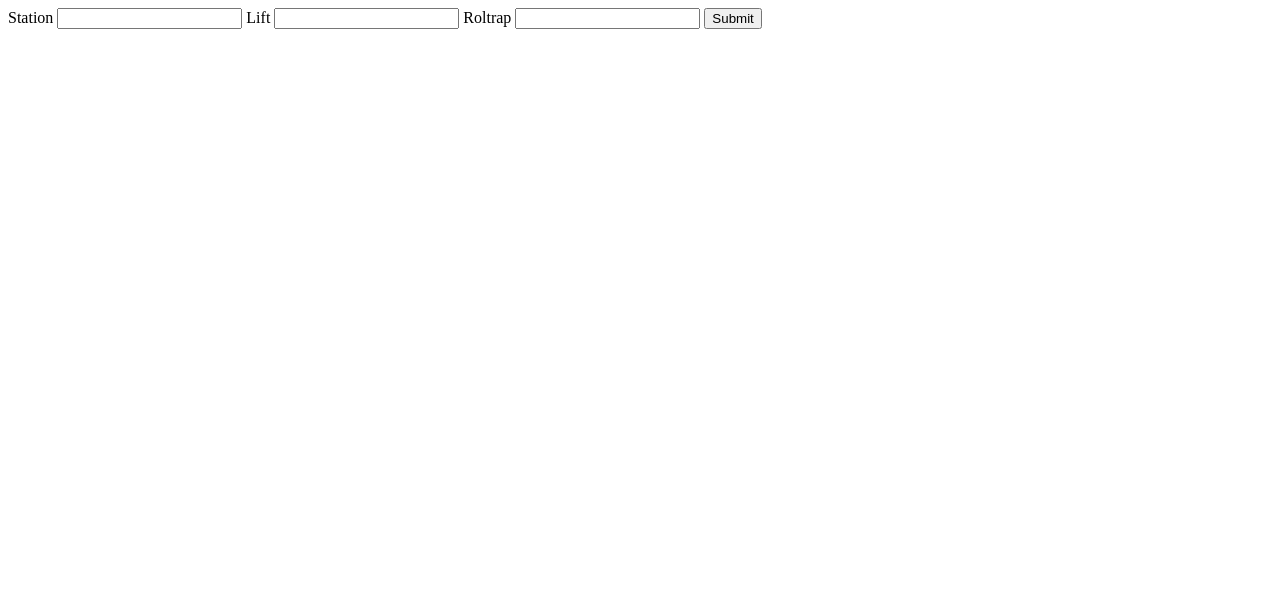
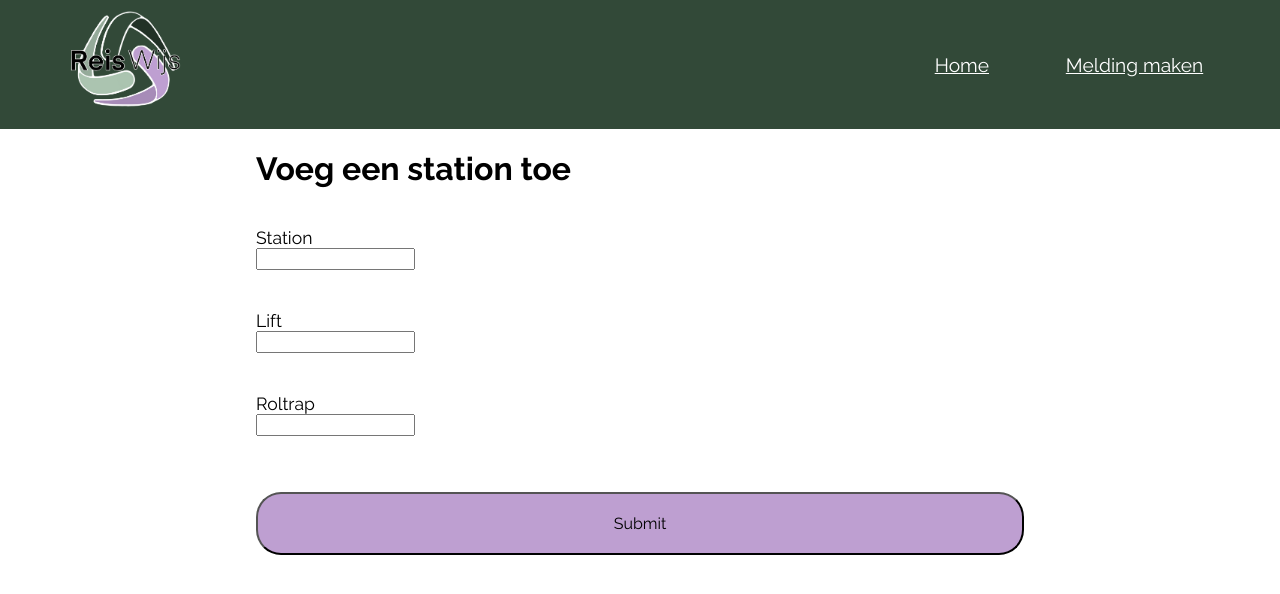
Before and after one commit to RickDeGroot1/CLE-3, a PHP site: page /add-station.php in a window 1280 px wide. Shown: the top 594 px of the page. Run offline with PHP 8.4, Linux system fonts and the light colour scheme.

Commit message:
style voor add en delete station

```diff
--- a/add-station.php
+++ b/add-station.php
@@ -24,6 +24,8 @@ if (isset($_POST['submit'])){
 }
 ?>
 
+
+
 <!doctype html>
 <html lang="en">
 <head>
@@ -31,21 +33,52 @@ if (isset($_POST['submit'])){
     <meta name="viewport"
           content="width=device-width, user-scalable=no, initial-scale=1.0, maximum-scale=1.0, minimum-scale=1.0">
     <meta http-equiv="X-UA-Compatible" content="ie=edge">
-    <title>Document</title>
+    <link rel="stylesheet" href="styles/style.css">
+    <title>Reiswijs voeg station toe</title>
 </head>
 <body>
+<header>
+    <nav>
+        <div>
+            <img src="images/logo.PNG" alt="logo" id="logo-image">
+        </div>
+        <div id="nav-link">
+            <div>
+                <a href="index.php">Home</a>
+            </div>
+            <div>
+                <a href="comment.php">Melding maken</a>
+            </div>
+        </div>
+    </nav>
+</header>
 
-<form action="" method="post">
-    <label for="station">Station</label>
-    <input type="text" id="station" name="station">
 
-    <label for="lift">Lift</label>
-    <input type="number" id="lift" name="lift">
 
-    <label for="escalator">Roltrap</label>
-    <input type="number" id="escalator" name="escalator">
+<form id="comment-form" action="" method="post">
+    <h1>Voeg een station toe</h1>
 
-    <input name="submit" type="submit">
+    <div class="comment-section">
+        <label class="comment-label" for="station">Station</label>
+        <br>
+        <input type="text" id="station" name="station">
+    </div>
+
+    <div class="comment-section">
+        <label class="comment-label" for="lift">Lift</label>
+        <br>
+        <input type="number" id="lift" name="lift">
+    </div>
+
+    <div class="comment-section">
+        <label class="comment-label" for="escalator">Roltrap</label>
+        <br>
+        <input type="number" id="escalator" name="escalator">
+    </div>
+
+    <div class="comment-section">
+        <input name="submit" type="submit">
+    </div>
 </form>
 
 </body>
--- a/styles/style.css
+++ b/styles/style.css
@@ -127,6 +127,7 @@ input[type=submit], #form-submit{
     width: 100%;
 }
 
+
 .error {
     color: red;
 }
@@ -162,6 +163,7 @@ input[type=submit], #form-submit{
     margin-top: 2vh;
 }
 
+
 .modal {
     border-radius: 10px;
     font-size: 1.2rem;
```
Also changed, not shown: stations-delete.php (+26 -6 lines).
